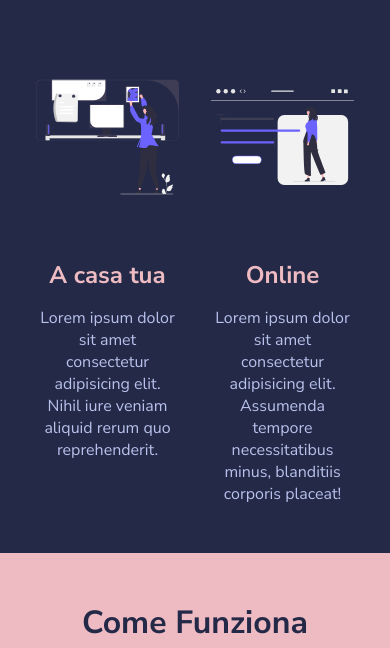
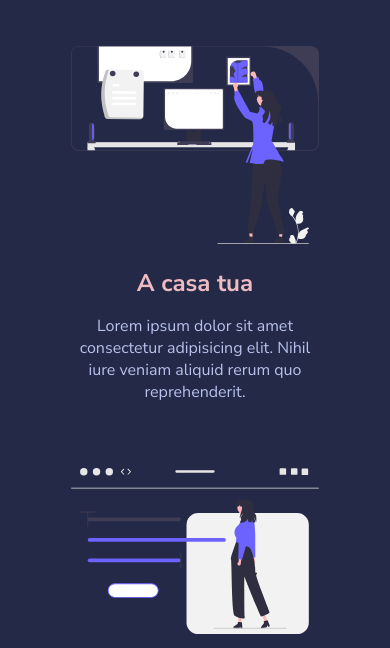
Before and after one commit to LiciaLicari/html-css-resp-wannabe, a plain HTML site: page index.html in a window 390 px wide. Shown: the part 196-844 px from the top of the page. Drawn offline with Linux system fonts and the light colour scheme.

Commit message:
add bonus

```diff
--- a/css/style.css
+++ b/css/style.css
@@ -129,8 +129,64 @@ img {
  ************************************************/
 
  @media screen and (max-width:768px) {
-    .container {
+
+    body, .container {
         max-width: 768px;
         width: 100%;
     }
  }
+
+ @media screen and (max-width:480px) {
+    .container {
+        max-width: 480px;
+        width: 100%;
+    }
+    .row {
+        flex-direction: column;
+        align-items: center;
+
+    }
+
+    h2 {
+        margin: 0;
+    }
+
+    .lessons .col {
+        width: 80%;
+        margin-top: 3rem;
+    }
+
+
+    .steps .col {
+        width: 75%;
+        margin-top: 3rem;
+    }
+
+    .why-us .col {
+        width: 80%;
+        margin-top: 3rem;
+    }
+
+ }
+
+ @media screen and (max-width:480px) {
+    .container {
+        max-width: 480px;
+        width: 100%;
+    }
+    .row {
+        flex-direction: column;
+        align-items: center;
+
+    }
+
+ }
+
+ @media screen and (max-width: 1160px) {
+
+
+    .container {
+        width: 100%;
+    }
+
+}
```
